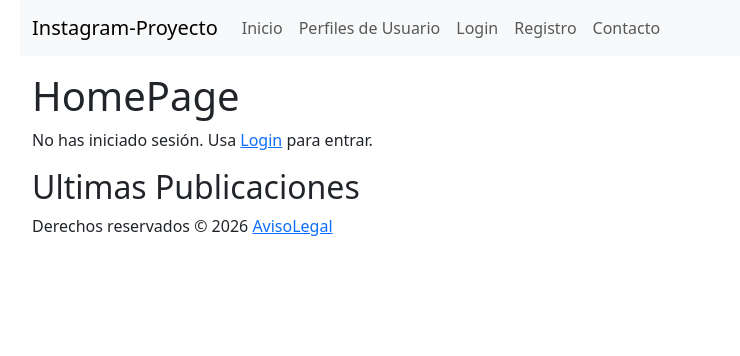
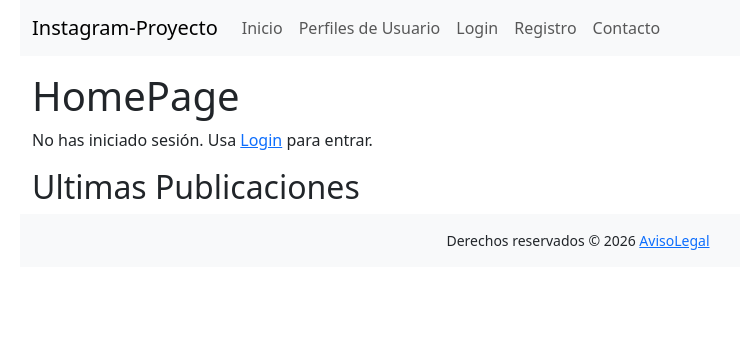
Before and after one commit to JCMeloza/django-Instagram, a Django app: page / in a window 1280 px wide. Shown: the top 356 px of the page, without its empty margins (62-802 px from the left). Run offline with Django 5.2, Linux system fonts and the light colour scheme; data that the repository does not hold is empty.

Commit message:
feat(footer): add Bootstrap 5 classes for sticky footer styling

```diff
--- a/instagram/templates/_includes/_footer.html
+++ b/instagram/templates/_includes/_footer.html
@@ -1,6 +1,5 @@
-<footer>
-    <div class="container">
-
-        <p>Derechos reservados &copy; 2026 <a href="{% url 'legal' %}">AvisoLegal</a></p>
+<footer class="bg-light py-3 text-center">
+    <div class="container-fluid">
+        <p class="small mb-0">Derechos reservados &copy; 2026 <a href="{% url 'legal' %}">AvisoLegal</a></p>
     </div>
 </footer>
```
